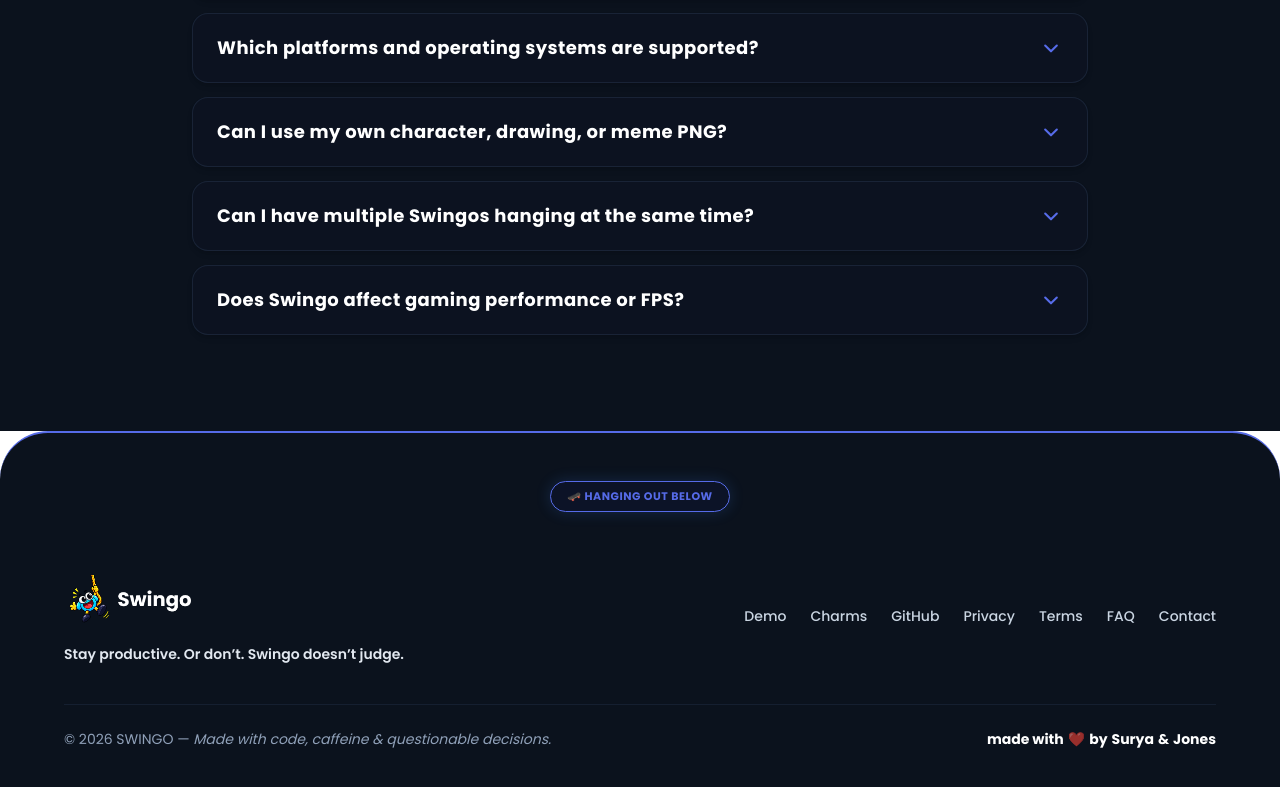
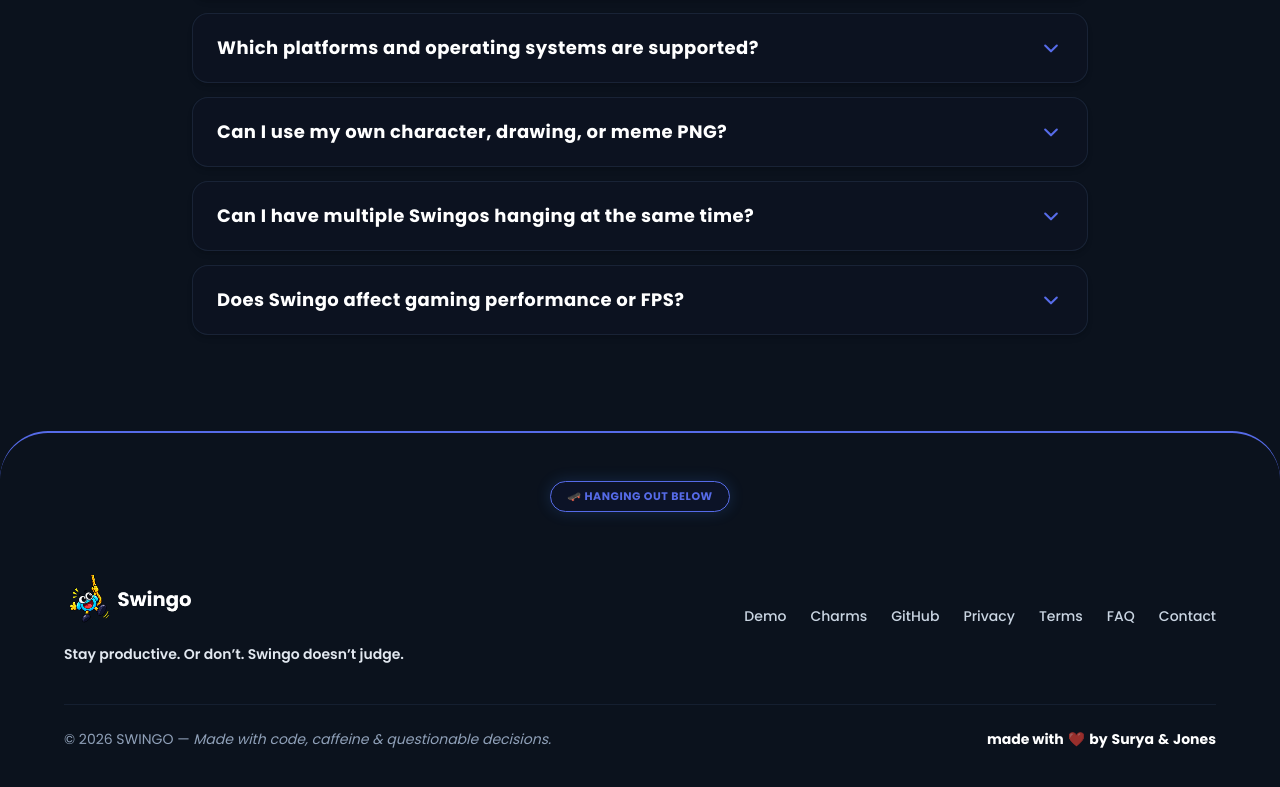
Before and after one commit to jones2006/Swingo-website, a Next.js app: page / in a window 1280 px wide. Shown: the part 4650-5437 px from the top of the page. Built offline with nearby package versions, Linux system fonts and the light colour scheme.

Commit message:
Refactor Footer component structure and styles

```diff
--- a/components/Footer.tsx
+++ b/components/Footer.tsx
@@ -23,11 +23,12 @@
     }
   };
   return (
+    <section className="bg-[#0B121D]">
       <footer
         className="w-full relative pt-12 pb-16 px-6 sm:px-10 lg:px-16 text-slate-300 rounded-t-[3rem] border-t-2 border-[#566BE8]"
         style={{ backgroundColor: colors?.brand?.background || "#080d1a" }}
       >
-      <div className="max-w-7xl mx-auto flex flex-col gap-10">
+        <div className="max-w-7xl mx-auto flex flex-col gap-10 ">
           <div className="self-center gap-2 px-4 py-1.5 rounded-full border border-[#566BE8] bg-[#0c1327] shadow-[0_0_15px_rgba(59,130,246,0.2)] text-[11px] font-bold tracking-wider text-[#566BE8] uppercase">
             <span>🛹</span> HANGING OUT BELOW
           </div>
@@ -177,5 +178,6 @@
           </div>
         </div>
       </footer>
+    </section>
   );
 }
```
Lines whose indentation alone changed are shown as unchanged.
